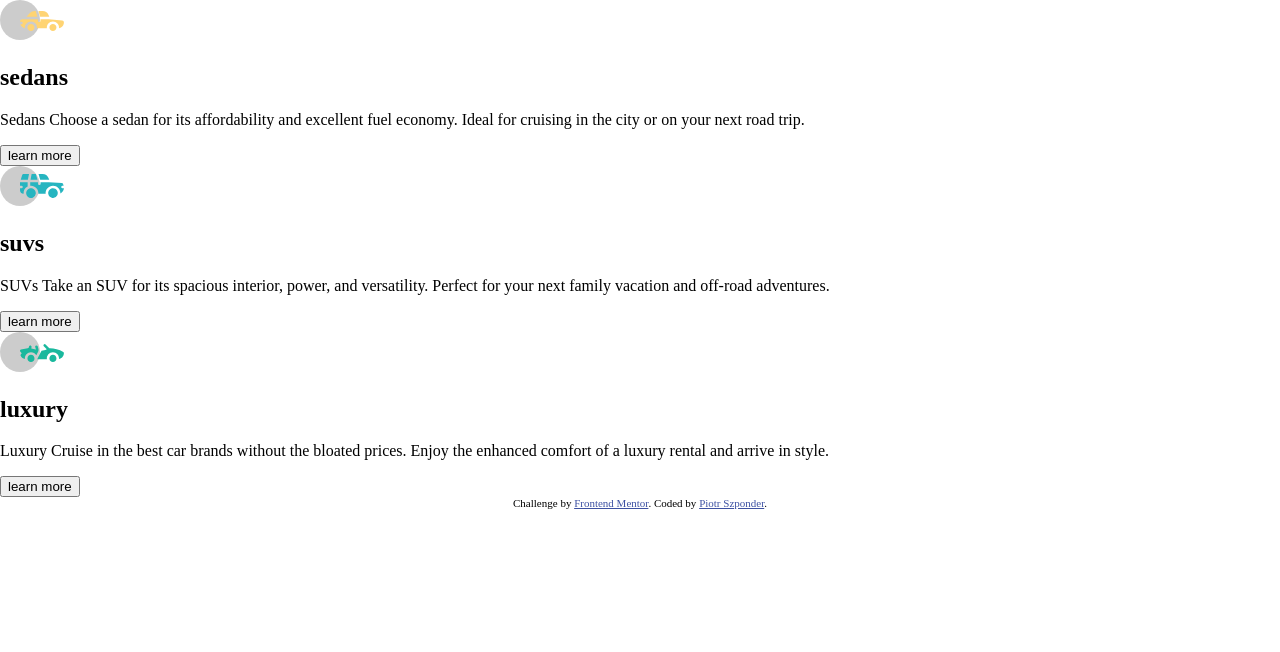
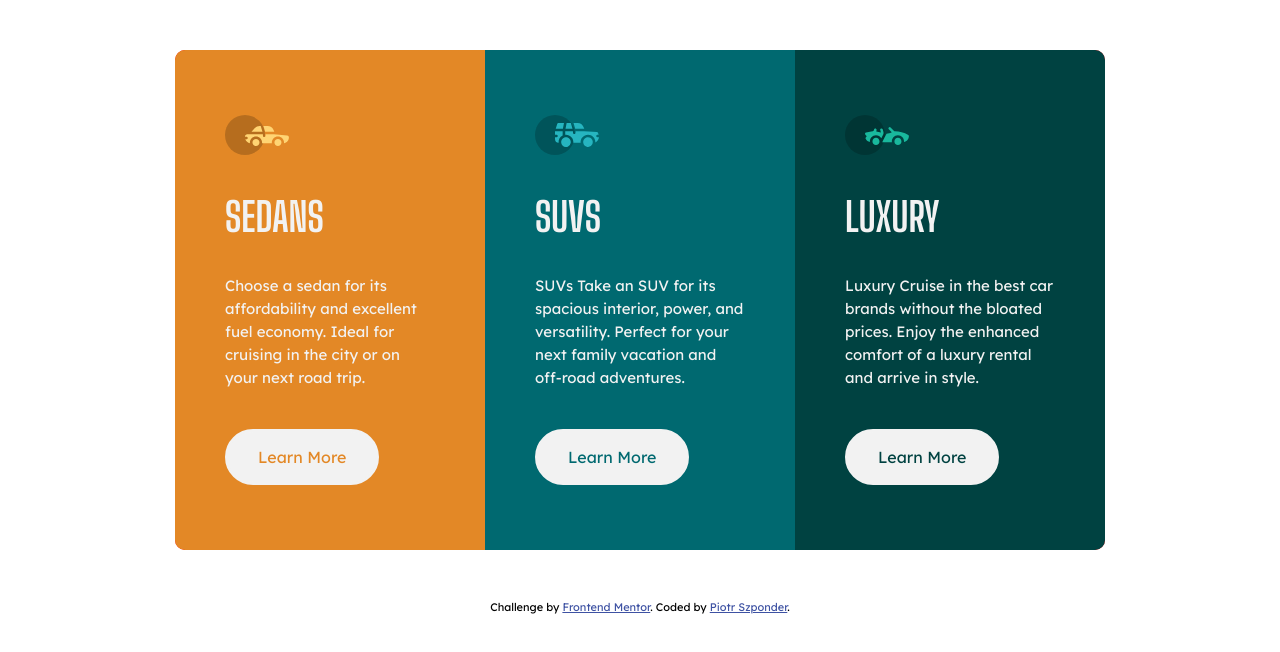
Before and after one commit to pszponder/fem-3-column-preview-card-component, a plain HTML site: page index.html in a window 1280 px wide. Drawn offline with Linux system fonts and the light colour scheme.

Commit message:
complete 1st iteration of project

```diff
--- a/app/css/style.css
+++ b/app/css/style.css
@@ -0,0 +1,184 @@
+/* =========================== */
+/* Font Families and Font Size */
+/* =========================== */
+
+@import url("https://fonts.googleapis.com/css2?family=Big+Shoulders+Display:wght@700&family=Lexend+Deca&display=swap");
+
+body {
+  font-size: 1.5rem;
+  font-family: "Lexend Deca", sans-serif;
+}
+
+.card__header {
+  font-family: "Big Shoulders Display", cursive;
+  font-size: 4rem;
+  text-transform: uppercase;
+}
+
+.card__btn {
+  font-family: "Lexend Deca", sans-serif;
+  font-size: 1.6rem;
+  text-transform: capitalize;
+}
+
+.card__text {
+  line-height: 2.3rem;
+}
+
+/* ========= */
+/* Variables */
+/* ========= */
+
+:root {
+  /* bright orange */
+  --card--color-sedan: hsl(31, 77%, 52%);
+
+  /* dark cyan */
+  --card--color-suv: hsl(184, 100%, 22%);
+
+  /* very dark cyan */
+  --card--color-luxury: hsl(179, 100%, 13%);
+
+  /* white text */
+  --card--color-white: hsla(0, 0%, 100%, 0.75);
+
+  /* very light gray (background, headings, buttons */
+  --card--color-gray: hsl(0, 0%, 95%);
+
+  --section-width: 31rem;
+  --section-height: 50rem;
+}
+
+/* ============ */
+/* MAIN SECTION */
+/* ============ */
+
+main {
+  width: var(--section-width);
+  background-color: red;
+  margin: 5rem auto;
+  border-radius: 1rem;
+  overflow: hidden;
+}
+
+/* ======== */
+/* SECTIONS */
+/* ======== */
+/* .sedan {
+  border-radius: 1rem 1rem 0 0rem;
+} */
+
+.sedan,
+.suv,
+.luxury {
+  width: var(--section-width);
+  height: var(--section-height);
+  margin: 0 auto;
+
+  /* Display Flex */
+  display: flex;
+  justify-content: center;
+  align-items: center;
+}
+
+/* ===== */
+/* CARDS */
+/* ===== */
+
+.card {
+  padding: 5rem;
+}
+
+/* Background Colors */
+.card--color-sedan {
+  background-color: var(--card--color-sedan);
+}
+.card--color-suv {
+  background-color: var(--card--color-suv);
+}
+.card--color-luxury {
+  background-color: var(--card--color-luxury);
+}
+
+.card__content {
+  color: var(--card--color-gray);
+  margin-bottom: 4rem;
+}
+
+/* Buttons */
+.card__btn {
+  background-color: var(--card--color-gray);
+  border: none;
+  padding: 1.5rem 3rem;
+  text-align: center;
+  border: 0.3rem solid var(--card--color-gray);
+  border-radius: 5rem;
+}
+
+.card__btn:hover {
+  cursor: pointer;
+}
+
+/* Sedan Button */
+.sedan .card__btn {
+  color: var(--card--color-sedan);
+}
+
+.sedan .card__btn:hover {
+  color: var(--card--color-white);
+  background-color: var(--card--color-sedan);
+}
+
+/* SUV Button */
+.suv .card__btn {
+  color: var(--card--color-suv);
+}
+
+.suv .card__btn:hover {
+  color: var(--card--color-gray);
+  background-color: var(--card--color-suv);
+}
+
+/* Luxury Button */
+.luxury .card__btn {
+  color: var(--card--color-luxury);
+}
+
+.luxury .card__btn:hover {
+  color: var(--card--color-gray);
+  background-color: var(--card--color-luxury);
+}
+
+/* ============================= */
+/* Media Query for Large Screens */
+/* ============================= */
+@media (min-width: 64em) {
+  /* Define flex class */
+  .flex {
+    display: flex;
+    justify-content: center;
+    align-items: center;
+  }
+
+  /* Change width on main section so that flex items correctly fill the space*/
+  main {
+    width: calc(var(--section-width) * 3);
+  }
+
+  /* Set margin back to 0 */
+  .sedan,
+  .suv,
+  .luxury {
+    margin: 0;
+  }
+}
+
+/* Attribution */
+.attribution {
+  font-size: 1.1rem;
+  text-align: center;
+  margin-bottom: 1rem;
+}
+.attribution a {
+  color: hsl(228, 45%, 44%);
+}
--- a/index.html
+++ b/index.html
@@ -4,31 +4,18 @@
     <meta charset="UTF-8" />
     <meta name="viewport" content="width=device-width, initial-scale=1.0" />
     <!-- displays site properly based on user's device -->
-
     <link
       rel="icon"
       type="image/png"
       sizes="32x32"
       href="./images/favicon-32x32.png"
     />
-
     <title>Frontend Mentor | 3-column preview card component</title>
     <link rel="stylesheet" href="./app/css/reset.css" />
     <link rel="stylesheet" href="./app/css/style.css" />
-
-    <!-- Feel free to remove these styles or customise in your own stylesheet 👍 -->
-    <style>
-      .attribution {
-        font-size: 11px;
-        text-align: center;
-      }
-      .attribution a {
-        color: hsl(228, 45%, 44%);
-      }
-    </style>
   </head>
   <body>
-    <main>
+    <main class="flex">
       <!-- SEDAN -->
       <section class="sedan card--color-sedan">
         <div class="card">
@@ -40,8 +27,8 @@
           <div class="card__content">
             <h2 class="card__header">sedans</h2>
             <p class="card__text">
-              Sedans Choose a sedan for its affordability and excellent fuel
-              economy. Ideal for cruising in the city or on your next road trip.
+              Choose a sedan for its affordability and excellent fuel economy.
+              Ideal for cruising in the city or on your next road trip.
             </p>
           </div>
           <button class="card__btn">learn more</button>
```
